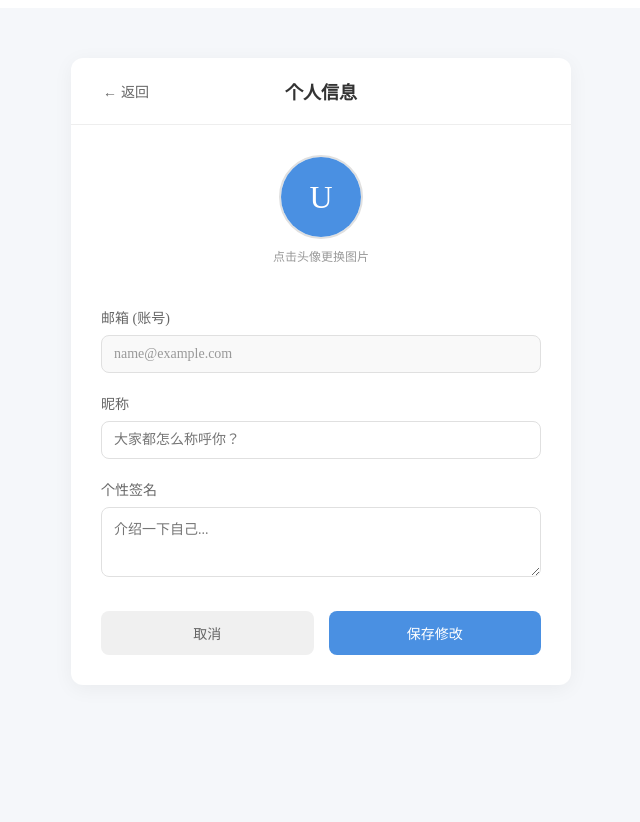
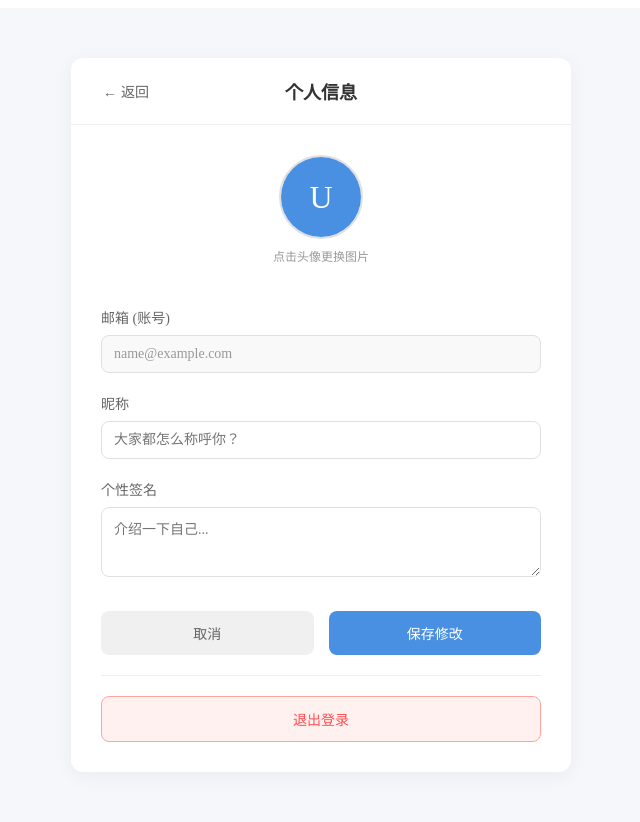
Before and after one commit to Muelsyse030/XWebChat, a Vue app: page /profile in a window 1280 px wide. Shown: the top 822 px of the page, without its empty margins (319-959 px from the left). Built offline with nearby package versions, Linux system fonts and the light colour scheme; sample sign-in values are in the browser's storage.

Commit message:
优化了提示框的效果, 增加了退出登录按钮

```diff
--- a/package.json
+++ b/package.json
@@ -16,6 +16,7 @@
   },
   "dependencies": {
     "axios": "^1.13.2",
+    "element-plus": "^2.12.0",
     "pinia": "^3.0.4",
     "vue": "^3.5.25",
     "vue-router": "^4.6.3"
--- a/src/main.js
+++ b/src/main.js
@@ -2,10 +2,14 @@ import { createApp } from 'vue'
 import App from './App.vue'
 import { createPinia } from 'pinia'
 import router from './router' // 引入路由配置
+
+import ElementPlus from 'element-plus'
+import 'element-plus/dist/index.css'
 
 
 const app = createApp(App)
 
 app.use(router)
 app.use(createPinia())
+app.use(ElementPlus)
 app.mount('#app')
--- a/src/views/Profile.vue
+++ b/src/views/Profile.vue
@@ -46,6 +46,11 @@
               {{ loading ? '保存中...' : '保存修改' }}
             </button>
           </div>
+
+          <div class="logout-section">
+            <button type="button" class="btn-logout" @click="handleLogout">退出登录</button>
+          </div>
+
         </form>
       </div>
     </div>
@@ -57,6 +62,7 @@ import { reactive, ref, onMounted } from 'vue';
 import { useRouter } from 'vue-router';
 import { useUserStore } from '@/stores/user';
 import { updateUserInfo, uploadAvatar } from '@/api/chat'; // 引入API
+import { ElMessage, ElMessageBox } from 'element-plus';
 
 const router = useRouter();
 const userStore = useUserStore();
@@ -100,17 +106,16 @@ const handleFileChange = async (e) => {
   formData.append('file', file);
 
   try {
-    // 1. 上传文件
     const res = await uploadAvatar(formData);
     if (res.code === 200) {
-      // 2. 上传成功，回显图片 URL
       form.avatar = res.url;
+      ElMessage.success('头像上传成功'); // 替换 alert
     } else {
-      alert('图片上传失败: ' + res.msg);
+      ElMessage.error('图片上传失败: ' + res.msg);
     }
   } catch (error) {
     console.error(error);
-    alert('上传出错');
+    ElMessage.error('上传出错');
   }
 };
 
@@ -118,26 +123,40 @@ const handleFileChange = async (e) => {
 const handleSave = async () => {
   loading.value = true;
   try {
-    // 1. 调用更新接口
     const res = await updateUserInfo(form);
-
     if (res.code === 200) {
-      alert('保存成功！');
-
-      // 2. 关键步骤：更新 Pinia Store 和 LocalStorage
-      // 这样 Chat 页面不需要刷新就能看到新头像和昵称
+      ElMessage.success('保存成功！'); // 替换 alert
       userStore.setUser(res.userInfo);
-
       goBack();
     } else {
-      alert('保存失败: ' + res.msg);
+      ElMessage.error('保存失败: ' + res.msg);
     }
   } catch (error) {
     console.error(error);
-    alert('保存请求异常');
+    ElMessage.error('保存请求异常');
   } finally {
     loading.value = false;
   }
+};
+
+const handleLogout = () => {
+  ElMessageBox.confirm(
+    '确定要退出登录吗？',
+    '提示',
+    {
+      confirmButtonText: '确定退出',
+      cancelButtonText: '取消',
+      type: 'warning',
+    }
+  )
+    .then(() => {
+      userStore.logout(); // 清除 Pinia 和 LocalStorage
+      ElMessage.success('已退出登录');
+      router.push('/login'); // 跳转回登录页
+    })
+    .catch(() => {
+      // 用户点击取消，不做操作
+    });
 };
 </script>
 
@@ -322,6 +341,23 @@ button {
   cursor: not-allowed;
 }
 
+.logout-section {
+  margin-top: 20px;
+  border-top: 1px solid #eee;
+  padding-top: 20px;
+}
+.btn-logout {
+  width: 100%;
+  background-color: #fff1f0;
+  color: #ff4d4f;
+  border: 1px solid #ffa39e;
+}
+.btn-logout:hover {
+  background-color: #ff4d4f;
+  color: white;
+  border-color: #ff4d4f;
+}
+
 button:hover:not(:disabled) {
   opacity: 0.9;
 }
```
Also changed, not shown: 1 other file (tests, documents, lock files or other folders).
